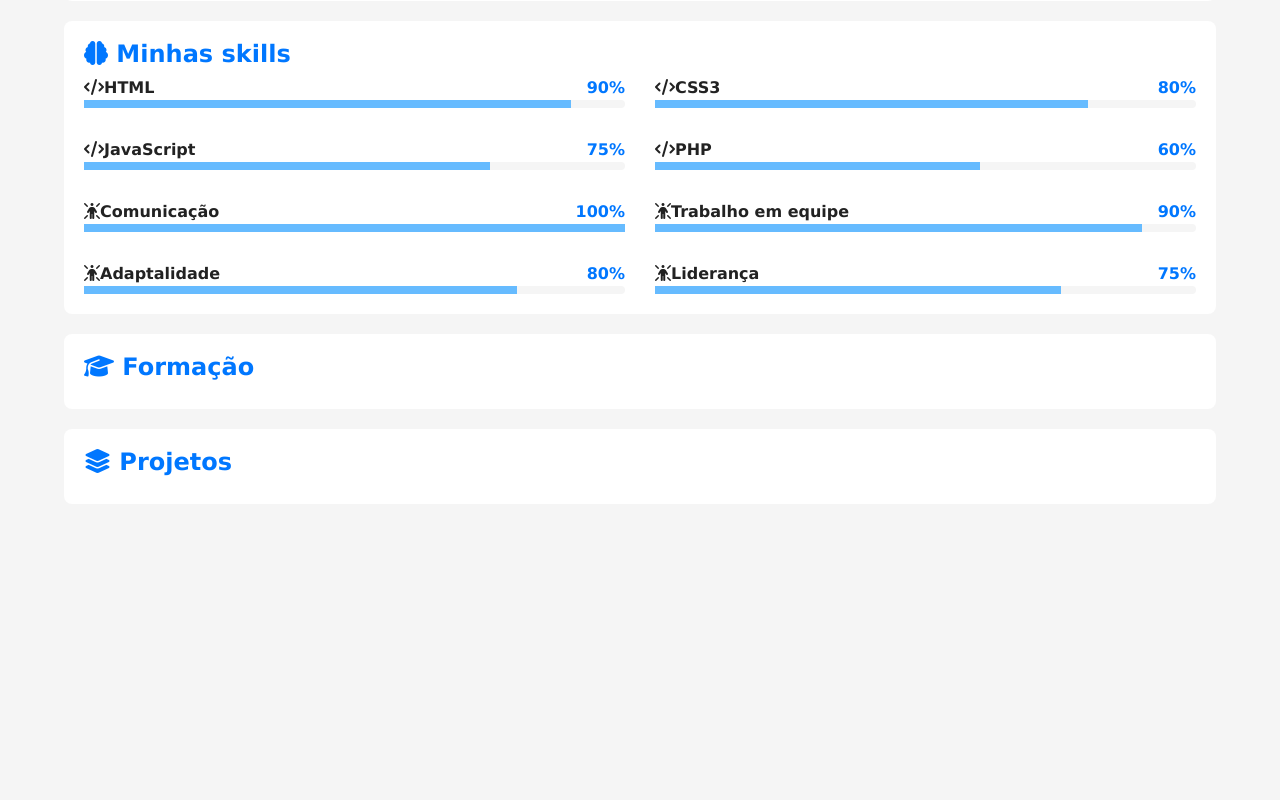
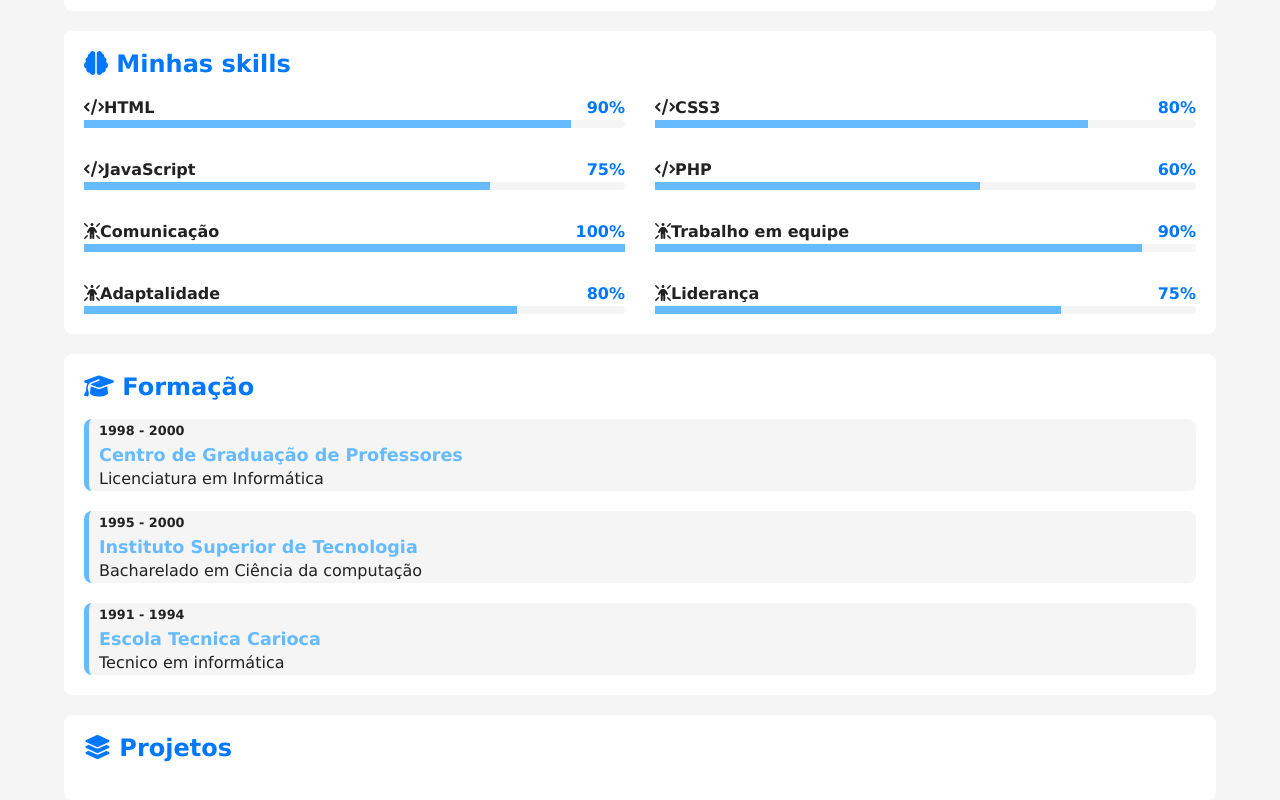
Before and after one commit to Arthurlopes109/portifolho, a plain HTML site: page index.html in a window 1280 px wide. Shown: the part 1188-1988 px from the top of the page. Before the commit the page ends 1712 px from the top, so only its background shows below. Drawn offline with Linux system fonts and the light colour scheme.

Commit message:
área de formações feita

```diff
--- a/estilos/style.css
+++ b/estilos/style.css
@@ -124,7 +124,7 @@ article{
 
 article h2{
   color: var(--destaque);
-  margin-bottom: 10px;
+  margin-bottom: 20px;
 }
 
 .video-container{
@@ -177,6 +177,43 @@ article h2{
   background-color: var(--destaque-inverso);
 }
 
+#formacao-container {
+  display: flex;
+  flex-direction: column-reverse;
+  gap: 20px;
+}
+
+#formacao-container .curso{
+  background-color: var(--fundo-principal);
+  border-radius: 8px;
+  border-left: 5px solid var(--destaque-inverso);
+  padding-left: 10px;
+  transition:border-left-width 0.5s, border-color 0.5s;
+}
+
+#formacao-container .curso:hover{
+  border-left-width: 15px;
+  border-color: var(--destaque);
+  cursor: pointer;
+}
+
+#formacao-container .periodo{
+  font-size: 0.8em;
+  font-weight: bold;
+  color: var(--texto);
+}
+
+#formacao-container .instituicao{
+  color: var(--destaque-inverso);
+  font-size: 1.1em;
+  transition: color 0.3s;
+}
+
+#formacao-container .instituicao:hover{
+  /*FIZ esse por conta propria!!!*/
+  color:var(--destaque);
+}
+
 @media screen and (min-width: 768px) {
   #skill-container {
     grid-template-columns:1fr 1fr ;
--- a/index.html
+++ b/index.html
@@ -171,6 +171,26 @@
 
             <article id="formacao">
                 <h2><i class="fa-solid fa-graduation-cap"></i> Formação</h2>
+
+                <div id="formacao-container">
+                    <div class="curso">
+                        <p class="periodo">1991 - 1994</p>
+                        <h3 class="instituicao">Escola Tecnica Carioca</h3>
+                        <p id="titulacao">Tecnico em informática</p>
+                    </div>
+
+                    <div class="curso">
+                        <p class="periodo">1995 - 2000</p>
+                        <h3 class="instituicao">Instituto Superior de Tecnologia</h3>
+                        <p id="titulacao">Bacharelado em Ciência da computação</p>
+                    </div>
+
+                    <div class="curso">
+                        <p class="periodo">1998 - 2000</p>
+                        <h3 class="instituicao">Centro de Graduação de Professores</h3>
+                        <p id="titulacao">Licenciatura em Informática</p>
+                    </div>
+                </div>
             </article> <!-- Fim article#formacao -->
 
             <article id="projetos">
```
